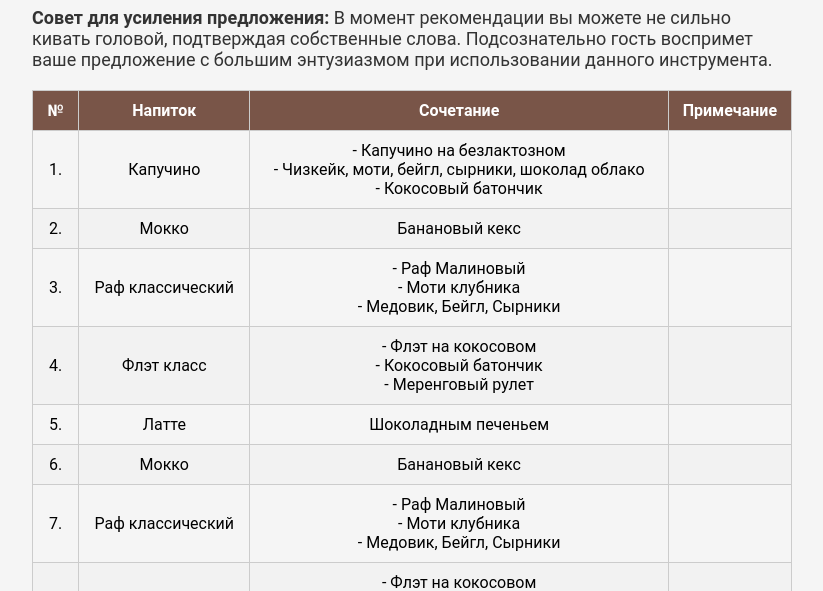
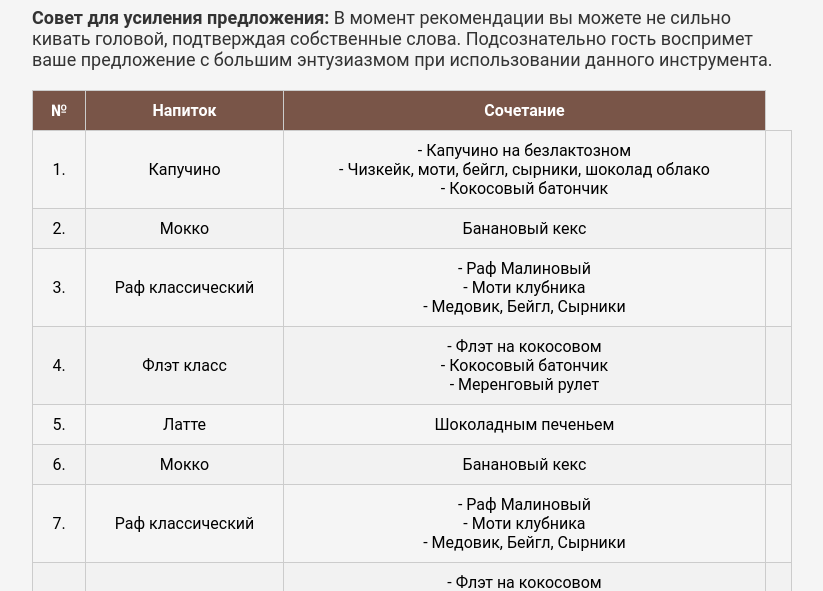
Before and after one commit to IIIAMAH4ik/prezent, a plain HTML site: page index.html in a window 1280 px wide. Shown: the part 209-800 px from the top of the page, without its empty margins (228-1051 px from the left). Drawn offline with Linux system fonts and the light colour scheme.

Commit message:
Update index.html

```diff
--- a/index.html
+++ b/index.html
@@ -73,7 +73,6 @@
                     <th>№</th>
                     <th>Напиток</th>
                     <th>Сочетание</th>
-                    <th>Примечание</th>
                 </tr>
             </thead>
             <tbody>
```
